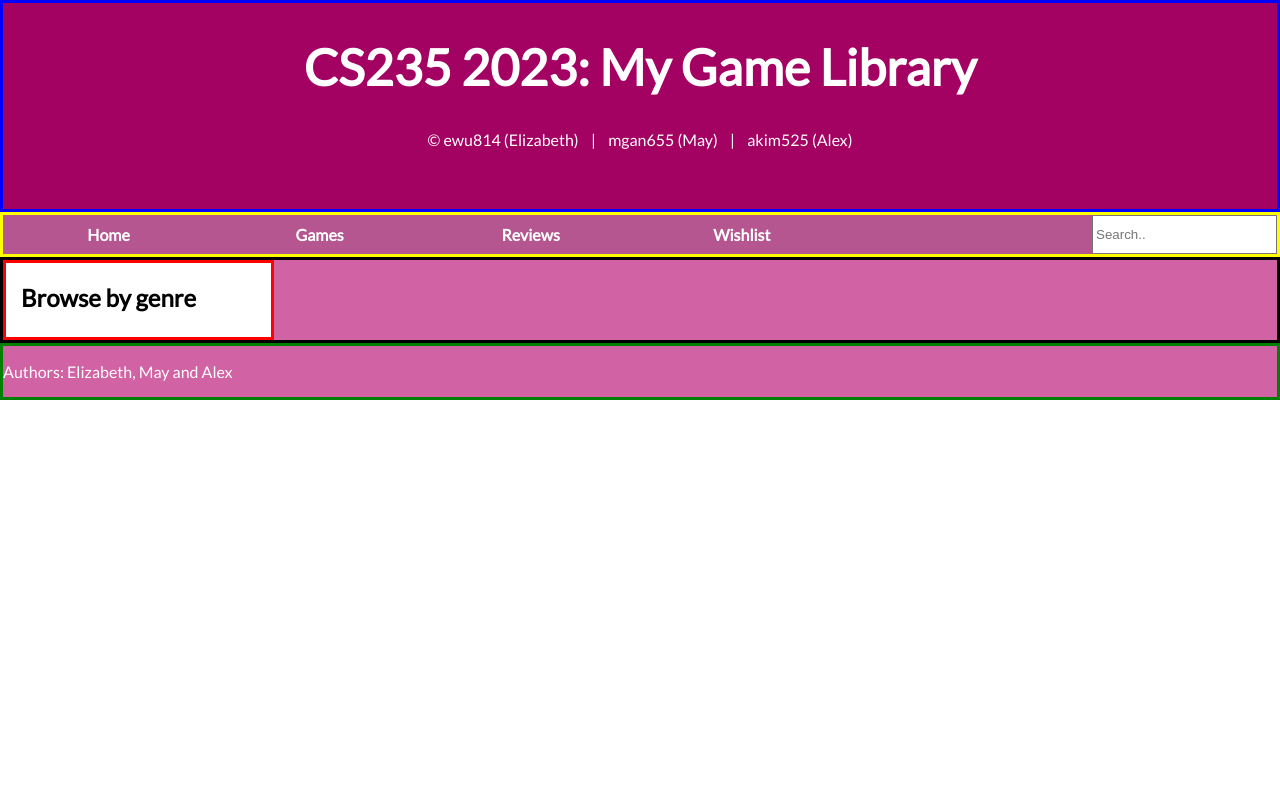
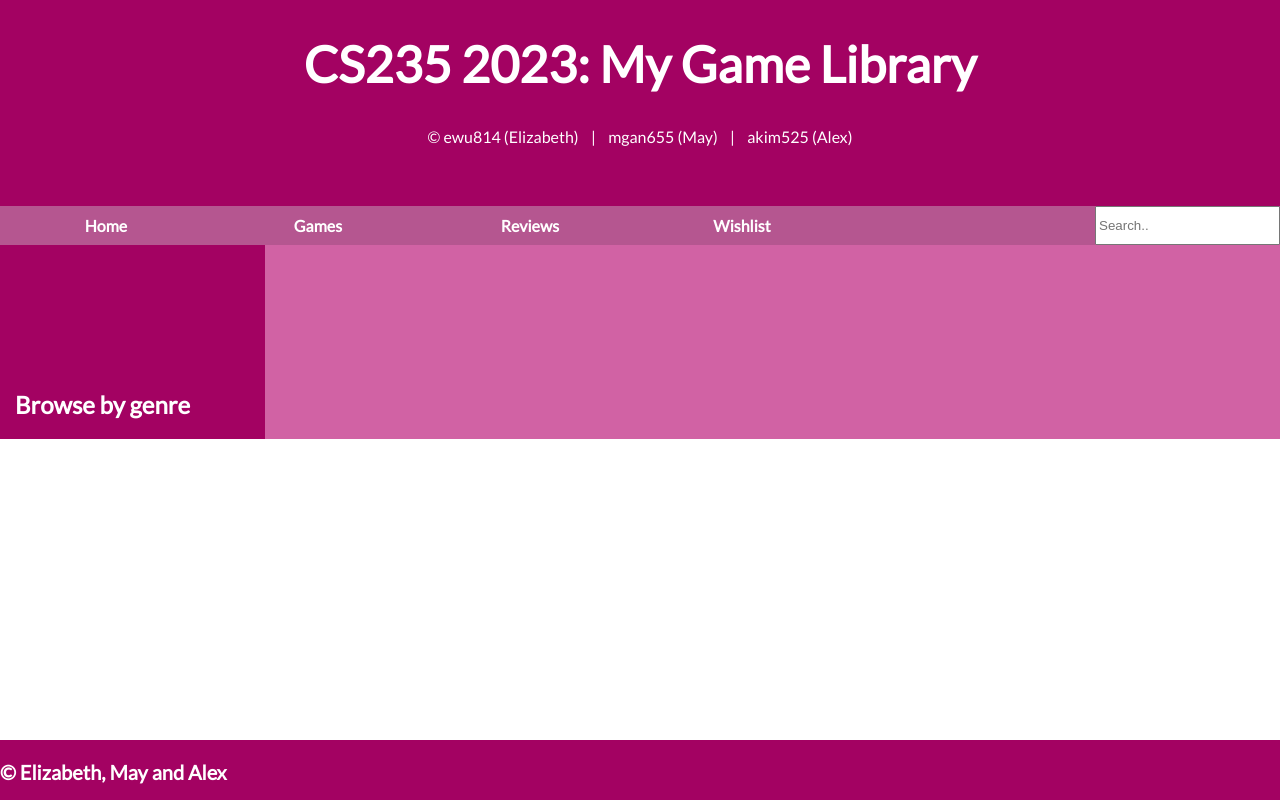
Before and after one commit to dis-may/game-library, a Flask app: template games/templates/games.html in a window 1280 px wide. Run offline with Flask 3, Linux system fonts and the light colour scheme; the template is opened without the code that fills it, so the values that code supplies are empty; some libraries are stand-ins or nearby versions.

Commit message:
more frontend changes

```diff
--- a/games/static/css/main.css
+++ b/games/static/css/main.css
@@ -1,6 +1,8 @@
 body {
     font-family: 'Lato', sans-serif;
     margin: 0;
+    color: white;
+    padding-bottom:60px
 }
 
 .header {
@@ -8,8 +10,6 @@ body {
     text-align: center;
     padding-bottom: 30px;
     overflow: hidden;
-    border-color: blue;
-    border-style: solid;
     color: white;
 }
 
@@ -17,12 +17,6 @@ body {
     font-weight: 900;
     font-size: 50px;
 }
-
-
-#footer {
-            text-align: left;
-            background-color: #d162a4;
-        }
 
 #header {
     color: #ffffff;
@@ -54,8 +48,6 @@ body {
 
 nav {
     background-color: #b55690;
-    border-color: yellow;
-    border-style: solid;
     display: flex;
 }
 
@@ -87,25 +79,25 @@ nav input {
 }
 
 #sidebar {
-    border-color: red;
-    border-style: solid;
     min-width: 250px;
     padding-left: 15px;
-    background-color: white;
+    background-color: #a30262;
 }
 
 .sidebar-genres {
     position: sticky;
     top: 0;
+    padding-top: 50%;
 }
 
 footer {
-    border-color: green;
-    border-style: solid;
     text-align: center;
-    background-color: #d162a4;
+    background-color: #a30262;
     color: #ffffff;
-
+    position: absolute;
+    bottom: 0;
+    width: 100%;
+    height: 60px;
 }
 
 #description {
@@ -150,8 +142,6 @@ footer {
 
 .container {
     display: flex;
-    border-color: black;
-    border-style: solid;
     background-color: #d162a4;
 }
 
@@ -160,34 +150,39 @@ footer {
 }
 
 .games_container {
-    display: flex;
-    flex-wrap: wrap;
-    gap: 20px;
-    padding: 20px;
-    align-items: start;
+    max-width: 1200px;
+    margin: 0 auto;
+    display: grid;
+    gap: 1rem;
+    grid-template-columns: repeat(auto-fit, minmax(300px, 1fr));
+
 }
 
 .game_card {
-    display: flex;
-    border: 1px solid green;
     margin: auto;
-    flex-direction: column;
-    padding: 0px;
     background-color: #ff9a56;
     border-radius: 10px;
-    width: 30%;
 }
 
 .game_details {
-    border-color: white;
-    border-style: solid;
-    width: 100%;
+    width: 90%;
     display: flex;
     flex-direction: column;
+    margin: auto;
 }
 
-.game_details h3 {
-    color: white;
+.info-block {
+    padding: 10px;
+}
+
+.headings {
+    font-family: "Baskerville Old Face";
+    font-size: x-small;
+    margin: 0;
+}
+
+.info {
+    margin: 0;
 }
 
 .image_container {
@@ -207,24 +202,15 @@ footer {
     background-color: #ef7627;
 }
 
-.game_details h3 {
-    color: white;
-}
-
-.headings {
-    font-family: "Baskerville Old Face";
-    font-size: x-small;
-    margin: 0;
-}
-
 .pagination {
     display: inline-block;
+    text-align: center;
 }
 
 .pagination a {
-    color: black;
     padding: 5px;
     text-decoration: none;
+    color: white;
     border-color: #a30262;
     border-style: solid;
 }
@@ -234,12 +220,22 @@ footer {
     color: white;
 }
 
-.pagination a:hover:not(.active) {
-    background-color: #ddd;
+.pagination a:hover {
+    background-color: #ff9a56;
 }
 
-.next-prev {
+.prev-next {
     display: flex;
-    justify-content: space-between;
-    margin: 20px;
+    padding-top: 20px;
+    justify-content: center;
 }
+
+.prev {
+    display: inline-flex;
+    float: left;
+}
+
+.next {
+    display: inline-flex;
+    float: right;
+}
--- a/games/templates/footer.html
+++ b/games/templates/footer.html
@@ -1,3 +1,3 @@
-<footer id="footer">
-  <p>Authors: Elizabeth, May and Alex</p>
+<footer>
+  <p>© Elizabeth, May and Alex</p>
 </footer>
--- a/games/templates/games.html
+++ b/games/templates/games.html
@@ -1,4 +1,5 @@
 {% extends 'layout.html' %} {% block content %}
+<div class="x">
     <div class="games_container">
     {% for game in games_list %}
     <div class="game_card {{ loop.cycle('odd', 'even') }}">
@@ -7,42 +8,54 @@
         </div>
 
         <div class="game_details">
+            <div class="info-block">
                 <p class="headings">TITLE</p>
-            <p>{{ game.title }}</p>
+                <p class="info">{{ game.title }}</p>
+            </div>
 
+            <div class="info-block">
                 <p class="headings">PUBLISHER</p>
-            <p>{{ game.publisher.publisher_name }}</p>
+                <p class="info">{{ game.publisher.publisher_name }}</p>
+            </div>
 
+            <div class="info-block">
                 <p class="headings">RELEASE DATE</p>
-            <p>{{ game.release_date }}</p>
+                <p class="info">{{ game.release_date }}</p>
+            </div>
 
+            <div class="info-block">
                 <p class="headings">PRICE</p>
-            <p>{{ game.price }}</p>
+                <p class="info">{{ game.price }}</p>
+            </div>
 
+            <div class="info-block">
                 <p class="headings">GENRES</p>
-            <p>{{ game.genres }}</p>
+                <p class="info">{{ game.genres }}</p>
+            </div>
         </div>
 
     </div>
     {% endfor %}
+    </div>
 
     <div class="pagination">
         {% for i in range(1, total_pages + 1) %}
             <a href="{{ url_for('games_bp.games_page', page=i) }}">{{ i }}</a>
         {% endfor %}
 
-        <div class="next-prev">
+        <div class="prev-next">
+            <div class="prev">
                 {% if page > 1 %}
                     <a href="{{ url_for('games_bp.games_page', page=page - 1) }}">Previous</a>
                 {% endif %}
+            </div>
 
+            <div class="next">
                 {% if page < total_pages %}
                     <a href="{{ url_for('games_bp.games_page', page=page + 1) }}">Next</a>
                 {% endif %}
             </div>
-
         </div>
-
-
     </div>
 {% endblock %}
+</div>
```
Lines whose indentation alone changed are shown as unchanged.
